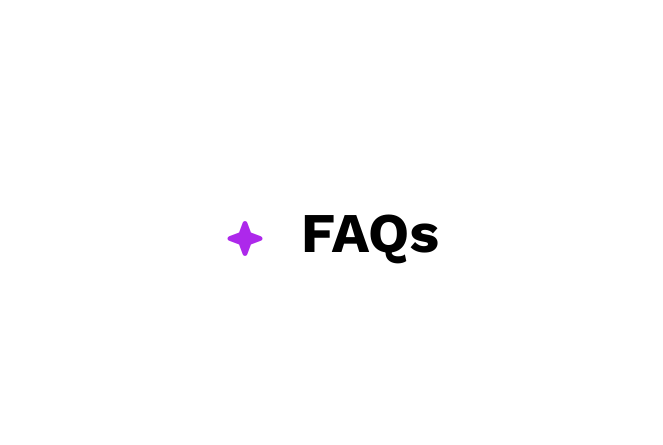
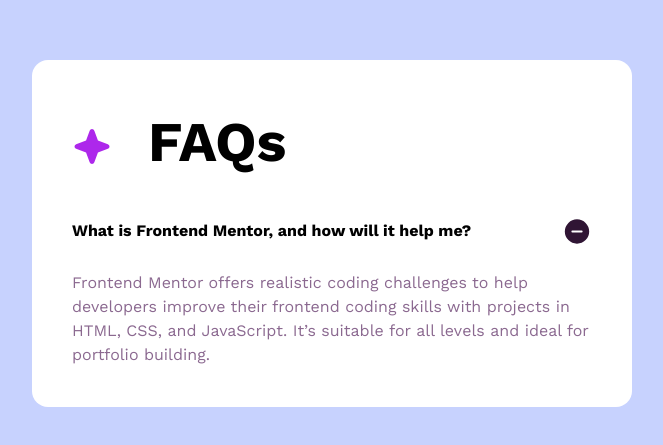
Before and after one commit to BigO-Dev/Workit-landing-page, a website built with Vite: page index.html in a window 1280 px wide. Shown: the part 167-612 px from the top of the page, without its empty margins (308-971 px from the left). Built offline with nearby package versions, Linux system fonts and the light colour scheme.

Commit message:
chore: Update index.html and tailwind.config.js

```diff
--- a/index.html
+++ b/index.html
@@ -7,12 +7,28 @@
     <link rel="stylesheet" href="/style.css" />
     <title>Vite App</title>
   </head>
-  <body class="flex min-h-screen justify-center items-center">
-    <main class="rounded-2xl p-10">
+  <body class="bg-indigo-200 flex min-h-screen justify-center items-center">
+    <main class="rounded-2xl bg-white max-w-[37.5rem] p-10">
       <h1 class="font-bold text-6xl">
         <img src="./assets/images/icon-star.svg" alt="" class="inline mr-5" />
         FAQs
       </h1>
+      <div class="mt-8">
+        <div class="flex flex-row w-full justify-between items-center">
+          <p class="font-bold">
+            What is Frontend Mentor, and how will it help me?
+          </p>
+          <img src="./assets/images/icon-minus.svg" alt="" class="self-end" />
+        </div>
+        <div>
+          <p class="mt-6 font-normal text-pale-purple leading-6">
+            Frontend Mentor offers realistic coding challenges to help
+            developers improve their frontend coding skills with projects in
+            HTML, CSS, and JavaScript. It’s suitable for all levels and ideal
+            for portfolio building.
+          </p>
+        </div>
+      </div>
     </main>
     <script type="module" src="/main.js"></script>
   </body>
--- a/tailwind.config.js
+++ b/tailwind.config.js
@@ -12,6 +12,9 @@
       fontSize: {
         '6xl': '3.5rem',
       },
+      colors: {
+        'pale-purple': '#8B6990',
+      },
     },
   },
 }
```
